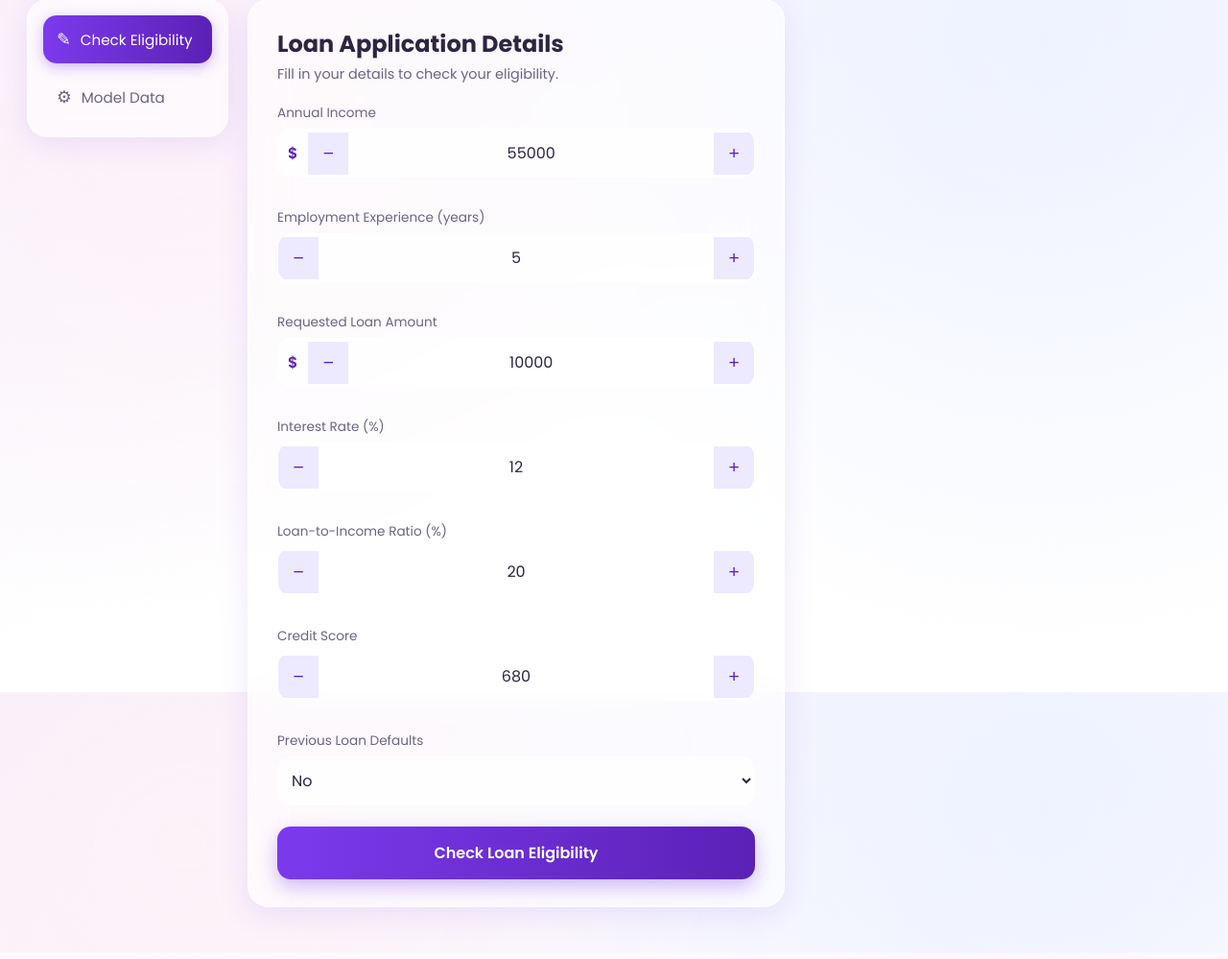
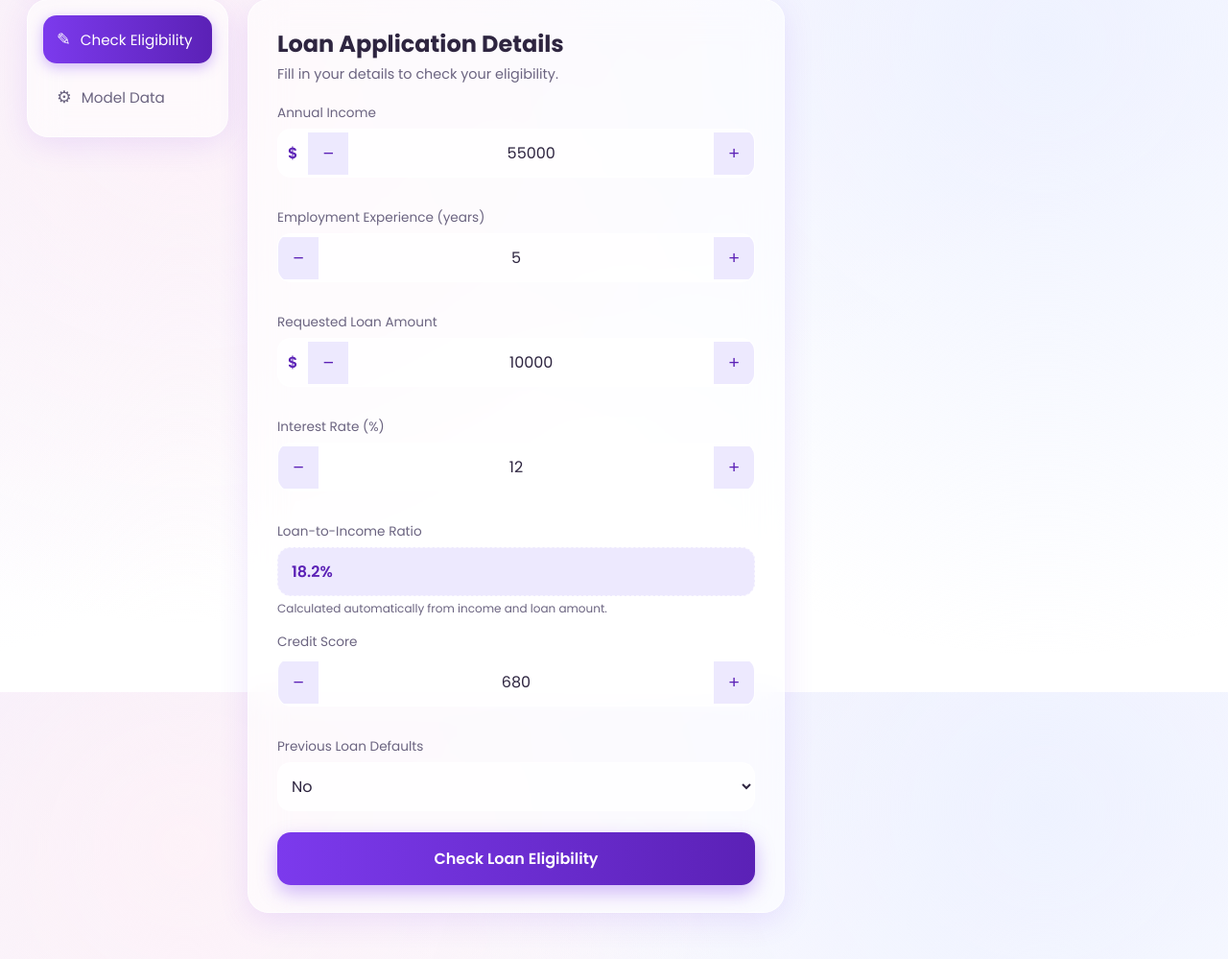
Before and after one commit to Liran-Martfel/Loan-aprroval-project, a FastAPI app: page / in a window 1280 px wide. Shown: the part 79-1078 px from the top of the page at 96% size. Run offline with FastAPI, Linux system fonts and the light colour scheme; data that the repository does not hold is empty; parts of the project's set-up code (start-up, migrations or seed data) failed here and were passed over.

Commit message:
Auto-calculate loan-to-income ratio, fix stuck "Why?" loading state
The ratio field was a separate manual stepper that could contradict the
income/loan-amount fields the user actually entered - it's now a
read-only value computed live as loan_amnt / person_income, so it can
never be inconsistent with them.

The "Why?" explanation was stuck showing bare "..." because SHAP takes
~10s and there was no indication anything was happening. Added a
spinner + "working out why" message, and guarded against confused
repeat clicks while a request is already in flight.

```diff
--- a/static/css/style.css
+++ b/static/css/style.css
@@ -200,6 +200,30 @@ html[dir="rtl"] body { font-family: 'Assistant', 'Poppins', sans-serif; }
 .field-hint { font-size: 0.75rem; color: var(--text-muted); margin-top: 4px; min-height: 1em; }
 .field.invalid .field-hint { color: var(--danger); }
 
+.derived-value {
+  padding: 12px 14px;
+  border-radius: var(--radius-md);
+  background: var(--accent-soft);
+  border: 1px dashed var(--glass-border);
+  color: var(--accent-dark);
+  font-weight: 600;
+  font-size: 1rem;
+}
+.field-derived.invalid .derived-value { border-color: var(--danger); color: var(--danger); }
+
+.spinner {
+  display: inline-block;
+  width: 14px;
+  height: 14px;
+  border: 2px solid var(--accent-soft);
+  border-top-color: var(--accent-dark);
+  border-radius: 50%;
+  animation: spin 0.7s linear infinite;
+  margin-inline-end: 8px;
+  vertical-align: middle;
+}
+@keyframes spin { to { transform: rotate(360deg); } }
+
 .cta-button {
   width: 100%;
   padding: 15px;
--- a/static/js/i18n.js
+++ b/static/js/i18n.js
@@ -17,7 +17,8 @@ const TRANSLATIONS = {
     'field.person_emp_exp': 'Employment Experience (years)',
     'field.loan_amnt': 'Requested Loan Amount',
     'field.loan_int_rate': 'Interest Rate (%)',
-    'field.loan_percent_income': 'Loan-to-Income Ratio (%)',
+    'field.loan_percent_income': 'Loan-to-Income Ratio',
+    'field.loan_percent_income_hint': 'Calculated automatically from income and loan amount.',
     'field.credit_score': 'Credit Score',
     'field.previous_loan_defaults_on_file': 'Previous Loan Defaults',
     'option.no': 'No',
@@ -26,6 +27,7 @@ const TRANSLATIONS = {
     'result.denied': 'Loan Not Approved',
     'result.confidence': 'Confidence',
     'result.why': 'Why?',
+    'result.explaining': 'Working out why (~10s)...',
     'result.invalid': 'Please fix the highlighted fields.',
     'result.error': 'Something went wrong. Please try again.',
     'model.featuresTitle': 'Features',
@@ -51,7 +53,8 @@ const TRANSLATIONS = {
     'field.person_emp_exp': 'ותק תעסוקתי (שנים)',
     'field.loan_amnt': 'סכום ההלוואה המבוקש',
     'field.loan_int_rate': 'שיעור ריבית (%)',
-    'field.loan_percent_income': 'יחס הלוואה להכנסה (%)',
+    'field.loan_percent_income': 'יחס הלוואה להכנסה',
+    'field.loan_percent_income_hint': 'מחושב אוטומטית מההכנסה וסכום ההלוואה.',
     'field.credit_score': 'דירוג אשראי',
     'field.previous_loan_defaults_on_file': 'פיגורים בעבר',
     'option.no': 'לא',
@@ -60,6 +63,7 @@ const TRANSLATIONS = {
     'result.denied': 'הלוואה לא אושרה',
     'result.confidence': 'רמת ביטחון',
     'result.why': 'למה?',
+    'result.explaining': 'בודקים למה (כ-10 שניות)...',
     'result.invalid': 'אנא תקנ/י את השדות המסומנים.',
     'result.error': 'אירעה תקלה. נסו/י שוב.',
     'model.featuresTitle': 'מאפייני המודל',
--- a/static/js/predict.js
+++ b/static/js/predict.js
@@ -16,6 +16,45 @@
     return Number(fieldDiv.dataset.scale || '1');
   }
 
+  function numberInput(name) {
+    return form.querySelector(`input[name="${name}"]`);
+  }
+
+  // loan_percent_income is derived, not entered directly - always
+  // loan_amnt / person_income, so it can never contradict those two fields.
+  function computeRatio() {
+    const income = Number(numberInput('person_income')?.value || 0);
+    const loanAmnt = Number(numberInput('loan_amnt')?.value || 0);
+    if (!income) return null;
+    return loanAmnt / income;
+  }
+
+  function updateRatioDisplay() {
+    const ratio = computeRatio();
+    const display = document.getElementById('ratio-display');
+    const fieldDiv = document.querySelector('.field[data-field="loan_percent_income"]');
+    if (!display || !fieldDiv) return;
+
+    if (ratio === null) {
+      display.textContent = '--';
+      return;
+    }
+    display.textContent = `${(ratio * 100).toFixed(1)}%`;
+
+    const range = getRange('loan_percent_income');
+    const hint = fieldDiv.querySelector('.field-hint');
+    if (range) {
+      const [low, high] = range;
+      const inRange = ratio >= low && ratio <= high;
+      fieldDiv.classList.toggle('invalid', !inRange);
+      if (hint) {
+        hint.textContent = inRange
+          ? AppI18n.t('field.loan_percent_income_hint')
+          : `${AppI18n.t('field.loan_percent_income_hint')} (${(low * 100).toFixed(0)}% - ${(high * 100).toFixed(0)}%)`;
+      }
+    }
+  }
+
   function wireSteppers() {
     document.querySelectorAll('.field').forEach((fieldDiv) => {
       const input = fieldDiv.querySelector('input[type="number"]');
@@ -26,12 +65,14 @@
       minus && minus.addEventListener('click', () => {
         input.value = (Number(input.value || 0) - step).toFixed(2).replace(/\.00$/, '');
         validateField(fieldDiv);
+        updateRatioDisplay();
       });
       plus && plus.addEventListener('click', () => {
         input.value = (Number(input.value || 0) + step).toFixed(2).replace(/\.00$/, '');
         validateField(fieldDiv);
+        updateRatioDisplay();
       });
-      input.addEventListener('change', () => validateField(fieldDiv));
+      input.addEventListener('change', () => { validateField(fieldDiv); updateRatioDisplay(); });
     });
   }
 
@@ -43,7 +84,7 @@
 
   function validateField(fieldDiv) {
     const fieldName = fieldDiv.dataset.field;
-    if (!fieldName) return true;
+    if (!fieldName || fieldName === 'loan_percent_income') return true; // handled by updateRatioDisplay
     const input = fieldDiv.querySelector('input[type="number"]');
     const hint = fieldDiv.querySelector('.field-hint');
     const range = getRange(fieldName);
@@ -68,6 +109,10 @@
     document.querySelectorAll('.field[data-field]').forEach((fieldDiv) => {
       if (!validateField(fieldDiv)) allValid = false;
     });
+    updateRatioDisplay();
+    if (document.querySelector('.field[data-field="loan_percent_income"]')?.classList.contains('invalid')) {
+      allValid = false;
+    }
     return allValid;
   }
 
@@ -75,10 +120,12 @@
     const payload = {};
     document.querySelectorAll('.field[data-field]').forEach((fieldDiv) => {
       const fieldName = fieldDiv.dataset.field;
+      if (fieldName === 'loan_percent_income') return; // filled in below
       const scale = fieldScale(fieldDiv);
       const input = fieldDiv.querySelector('input[type="number"]');
       if (input) payload[fieldName] = Number(input.value) / scale;
     });
+    payload.loan_percent_income = computeRatio() || 0;
     const select = form.querySelector('select[name="previous_loan_defaults_on_file"]');
     payload.previous_loan_defaults_on_file = select.value;
     return payload;
@@ -114,12 +161,16 @@
     whyToggle.classList.remove('hidden');
   }
 
+  let explanationInFlight = false;
+
   whyToggle.addEventListener('click', async () => {
+    if (explanationInFlight) return; // ignore repeat clicks while a request is already loading
     contributionsEl.classList.toggle('hidden');
     if (explanationLoaded || contributionsEl.classList.contains('hidden') || !lastPayload) return;
 
+    explanationInFlight = true;
     contributionsEl.classList.remove('hidden');
-    contributionsEl.innerHTML = '<li>...</li>';
+    contributionsEl.innerHTML = `<li><span class="spinner"></span>${AppI18n.t('result.explaining')}</li>`;
     try {
       const res = await fetch('/api/explain', {
         method: 'POST',
@@ -136,6 +187,8 @@
     } catch (err) {
       console.error(err);
       contributionsEl.innerHTML = `<li>${AppI18n.t('result.error')}</li>`;
+    } finally {
+      explanationInFlight = false;
     }
   });
 
--- a/templates/index.html
+++ b/templates/index.html
@@ -82,14 +82,10 @@
             <div class="field-hint"></div>
           </div>
 
-          <div class="field" data-field="loan_percent_income" data-scale="100" data-suffix="%">
-            <label data-i18n="field.loan_percent_income">Loan-to-Income Ratio (%)</label>
-            <div class="stepper">
-              <button type="button" class="step-minus">&minus;</button>
-              <input type="number" name="loan_percent_income" value="20" step="1" min="0">
-              <button type="button" class="step-plus">+</button>
-            </div>
-            <div class="field-hint"></div>
+          <div class="field field-derived" data-field="loan_percent_income">
+            <label data-i18n="field.loan_percent_income">Loan-to-Income Ratio</label>
+            <div class="derived-value" id="ratio-display">--</div>
+            <div class="field-hint" data-i18n="field.loan_percent_income_hint">Calculated automatically from income and loan amount.</div>
           </div>
 
           <div class="field" data-field="credit_score" data-scale="1">
```
